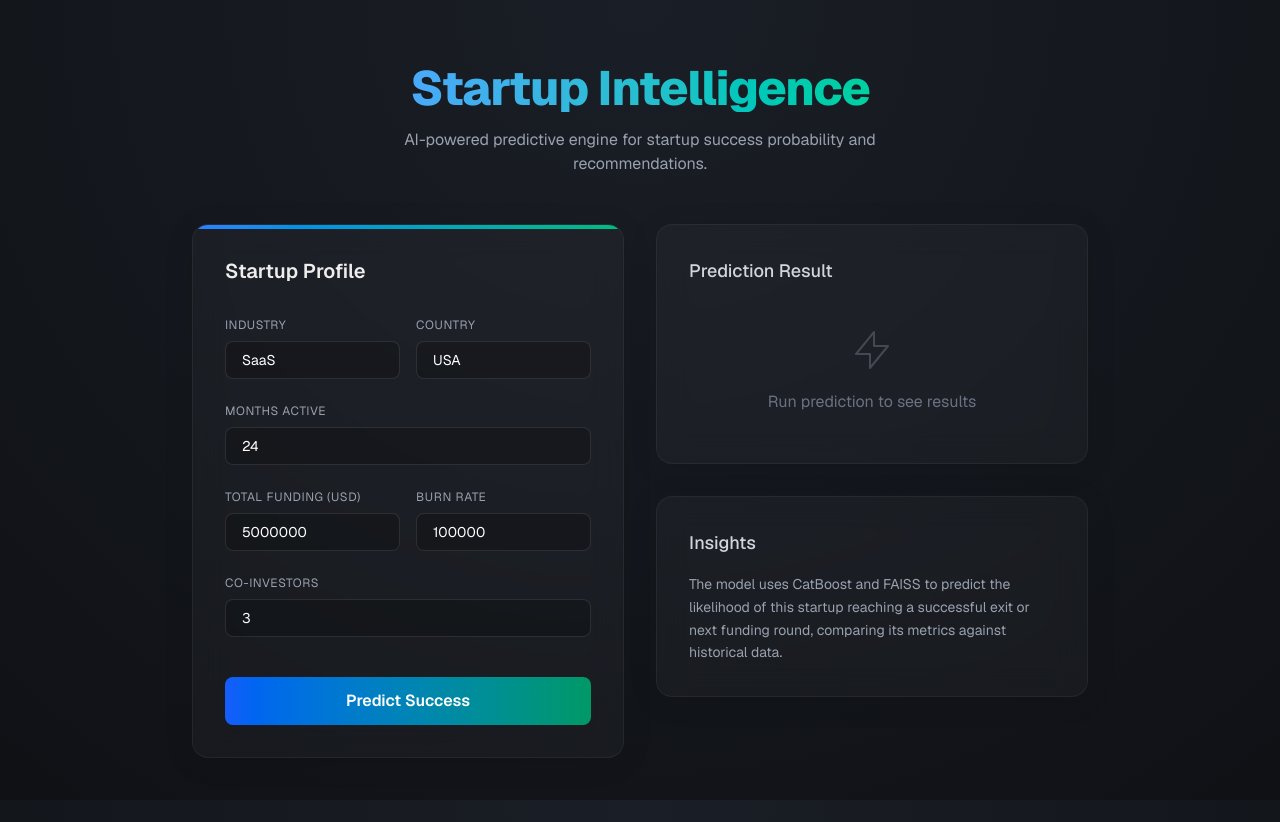
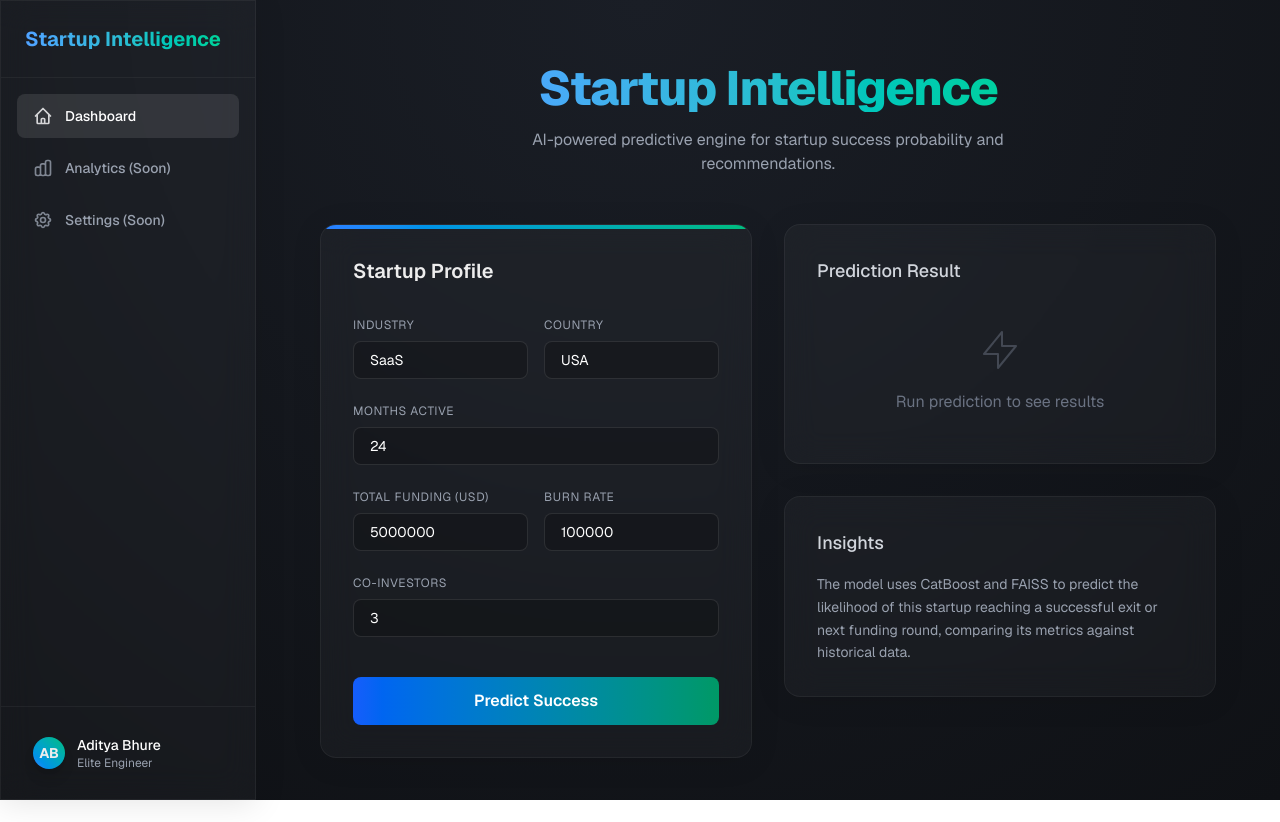
Before and after one commit to AadityaBhuree/startup-success-engine, a Next.js app in the folder app/frontend/: page / in a window 1280 px wide. After the commit the page ends 800 px from the top, so only its background shows below. Built offline with nearby package versions, Linux system fonts and the light colour scheme.

Commit message:
Task 1: Dashboard Layout & Architecture

```diff
--- a/app/frontend/src/app/layout.tsx
+++ b/app/frontend/src/app/layout.tsx
@@ -1,6 +1,7 @@
 import type { Metadata } from "next";
 import { Geist, Geist_Mono } from "next/font/google";
 import "./globals.css";
+import Sidebar from "@/components/Sidebar";
 
 const geistSans = Geist({
   variable: "--font-geist-sans",
@@ -13,8 +14,8 @@ const geistMono = Geist_Mono({
 });
 
 export const metadata: Metadata = {
-  title: "Create Next App",
-  description: "Generated by create next app",
+  title: "Startup Intelligence",
+  description: "AI-powered predictive engine for startup success.",
 };
 
 export default function RootLayout({
@@ -27,7 +28,12 @@ export default function RootLayout({
       lang="en"
       className={`${geistSans.variable} ${geistMono.variable} h-full antialiased`}
     >
-      <body className="min-h-full flex flex-col">{children}</body>
+      <body className="h-full flex overflow-hidden">
+        <Sidebar />
+        <div className="flex-1 overflow-y-auto">
+          {children}
+        </div>
+      </body>
     </html>
   );
 }
--- /dev/null
+++ b/app/frontend/src/components/Sidebar.tsx
@@ -0,0 +1,50 @@
+import Link from "next/link";
+
+export default function Sidebar() {
+  return (
+    <aside className="w-64 glass-panel border-r border-white/5 hidden md:flex flex-col">
+      <div className="p-6 border-b border-white/5">
+        <h1 className="text-xl font-bold bg-clip-text text-transparent bg-gradient-to-r from-blue-400 to-emerald-400">
+          Startup Intelligence
+        </h1>
+      </div>
+
+      <nav className="flex-1 p-4 space-y-2">
+        <Link
+          href="/"
+          className="flex items-center gap-3 px-4 py-3 text-sm font-medium rounded-lg text-white bg-white/10"
+        >
+          <svg className="w-5 h-5 opacity-80" fill="none" viewBox="0 0 24 24" stroke="currentColor">
+            <path strokeLinecap="round" strokeLinejoin="round" strokeWidth={2} d="M3 12l2-2m0 0l7-7 7 7M5 10v10a1 1 0 001 1h3m10-11l2 2m-2-2v10a1 1 0 01-1 1h-3m-6 0a1 1 0 001-1v-4a1 1 0 011-1h2a1 1 0 011 1v4a1 1 0 001 1m-6 0h6" />
+          </svg>
+          Dashboard
+        </Link>
+        <div className="flex items-center gap-3 px-4 py-3 text-sm font-medium rounded-lg text-gray-400 hover:text-white hover:bg-white/5 transition-colors cursor-not-allowed">
+          <svg className="w-5 h-5 opacity-80" fill="none" viewBox="0 0 24 24" stroke="currentColor">
+            <path strokeLinecap="round" strokeLinejoin="round" strokeWidth={2} d="M9 19v-6a2 2 0 00-2-2H5a2 2 0 00-2 2v6a2 2 0 002 2h2a2 2 0 002-2zm0 0V9a2 2 0 012-2h2a2 2 0 012 2v10m-6 0a2 2 0 002 2h2a2 2 0 002-2m0 0V5a2 2 0 012-2h2a2 2 0 012 2v14a2 2 0 01-2 2h-2a2 2 0 01-2-2z" />
+          </svg>
+          Analytics (Soon)
+        </div>
+        <div className="flex items-center gap-3 px-4 py-3 text-sm font-medium rounded-lg text-gray-400 hover:text-white hover:bg-white/5 transition-colors cursor-not-allowed">
+          <svg className="w-5 h-5 opacity-80" fill="none" viewBox="0 0 24 24" stroke="currentColor">
+            <path strokeLinecap="round" strokeLinejoin="round" strokeWidth={2} d="M10.325 4.317c.426-1.756 2.924-1.756 3.35 0a1.724 1.724 0 002.573 1.066c1.543-.94 3.31.826 2.37 2.37a1.724 1.724 0 001.065 2.572c1.756.426 1.756 2.924 0 3.35a1.724 1.724 0 00-1.066 2.573c.94 1.543-.826 3.31-2.37 2.37a1.724 1.724 0 00-2.572 1.065c-.426 1.756-2.924 1.756-3.35 0a1.724 1.724 0 00-2.573-1.066c-1.543.94-3.31-.826-2.37-2.37a1.724 1.724 0 00-1.065-2.572c-1.756-.426-1.756-2.924 0-3.35a1.724 1.724 0 001.066-2.573c-.94-1.543.826-3.31 2.37-2.37.996.608 2.296.07 2.572-1.065z" />
+            <path strokeLinecap="round" strokeLinejoin="round" strokeWidth={2} d="M15 12a3 3 0 11-6 0 3 3 0 016 0z" />
+          </svg>
+          Settings (Soon)
+        </div>
+      </nav>
+
+      <div className="p-4 border-t border-white/5">
+        <div className="flex items-center gap-3 px-4 py-3">
+          <div className="w-8 h-8 rounded-full bg-gradient-to-tr from-blue-500 to-emerald-500 flex items-center justify-center text-sm font-bold shadow-lg">
+            AB
+          </div>
+          <div className="flex flex-col">
+            <span className="text-sm font-medium text-white">Aditya Bhure</span>
+            <span className="text-xs text-gray-400">Elite Engineer</span>
+          </div>
+        </div>
+      </div>
+    </aside>
+  );
+}
```
